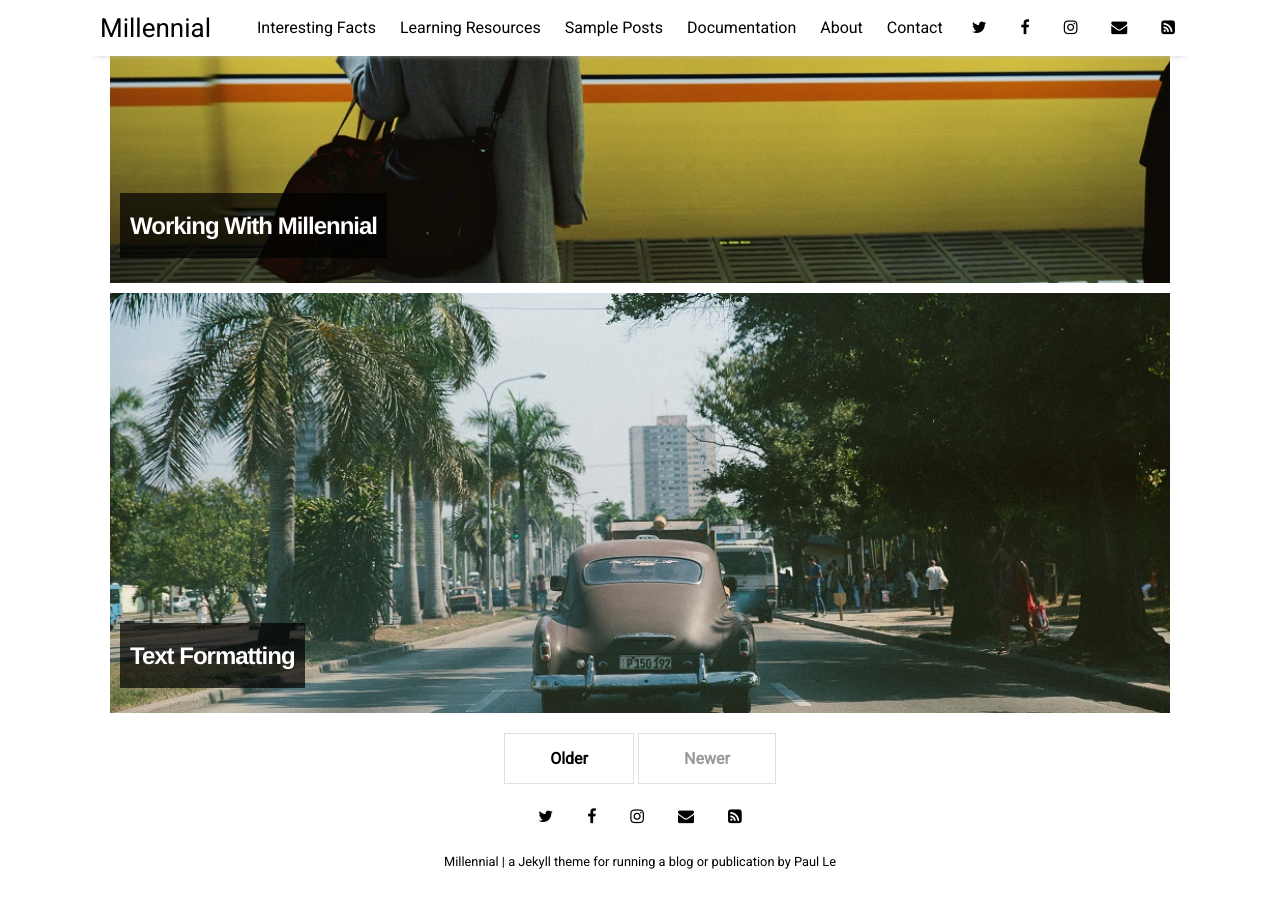
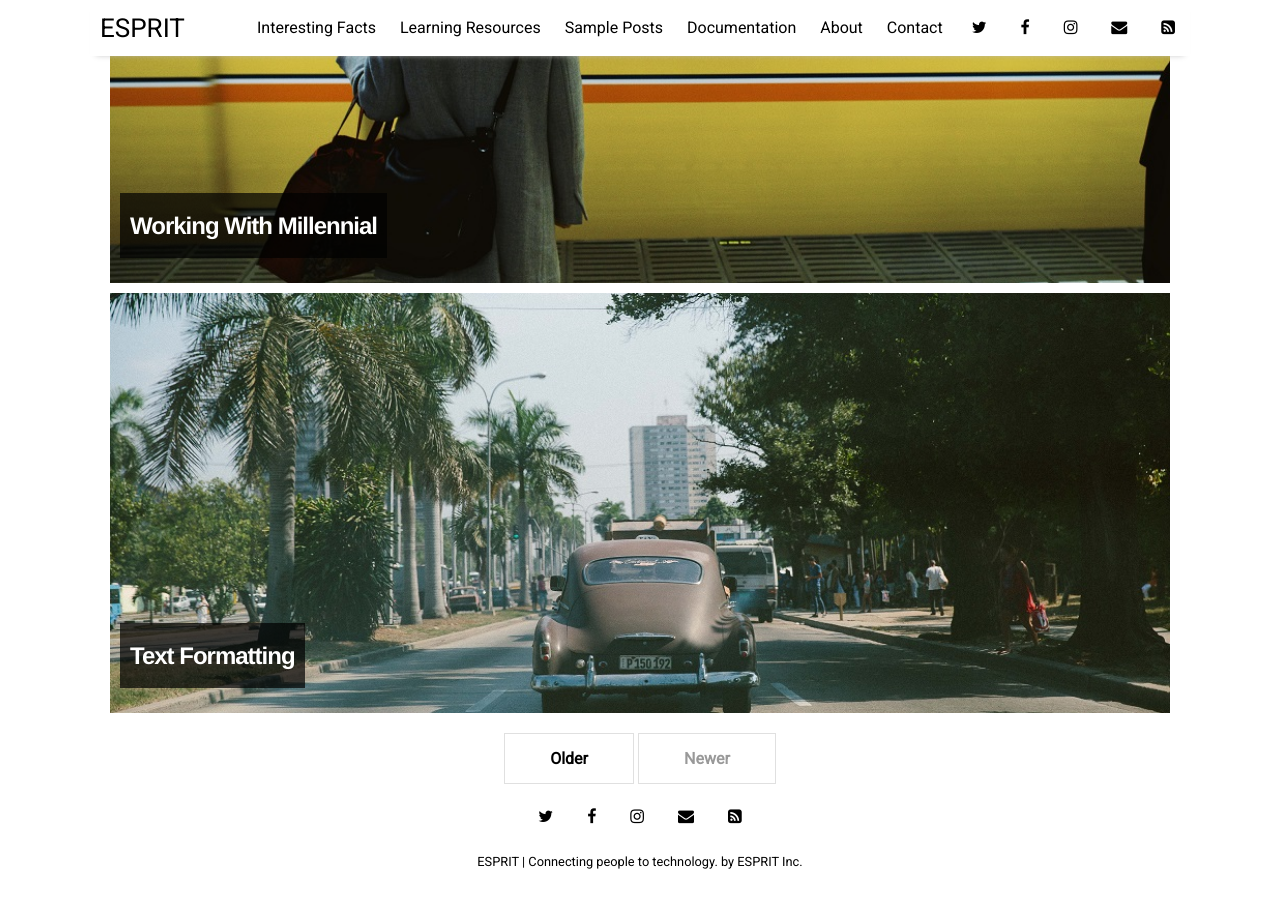
Before and after one commit to zinhoo/zinhoo.github.io2, a Jekyll site: the page built from index.html, in a window 1280 px wide and 900 px high, scrolled down 1498 px. Built offline with Jekyll 4.4.1, drawn with Linux system fonts in a browser that asks for light colours; nearby versions of some CDN libraries; the list of posts is cut into pages by our own code.

Commit message:
version 0.2.3

```diff
--- a/_data/authors.yml
+++ b/_data/authors.yml
@@ -1,3 +1,3 @@
 primary:
-  name: "Paul Le"
-  twitter: paululele
+  name: "ESPRIT Inc."
+  twitter: ESPRITECH
--- a/_data/settings.yml
+++ b/_data/settings.yml
@@ -1,5 +1,5 @@
-title:  "Millennial"
-tagline: "a Jekyll theme for running a blog or publication"
+title:  "ESPRIT"
+tagline: "Connecting people to technology."
 
 # Authors documented under _data
 
```
